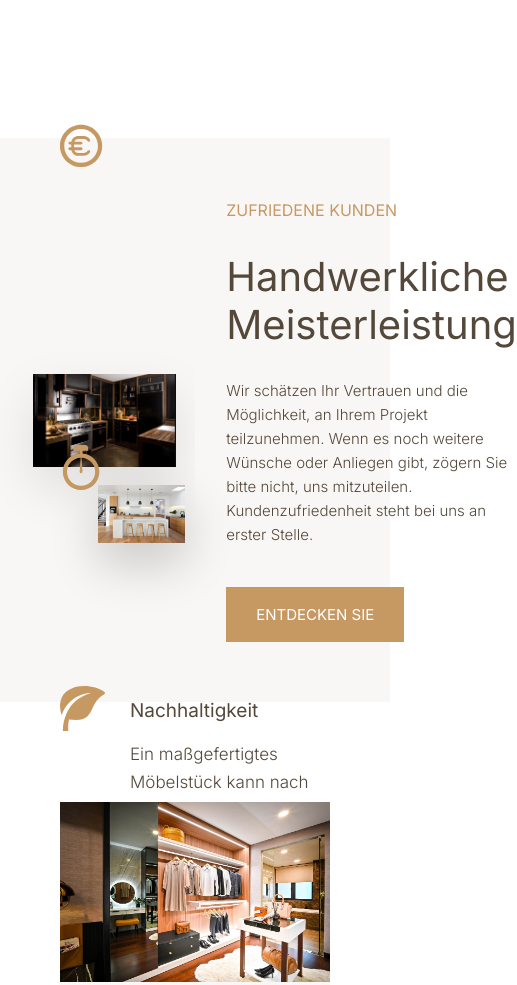
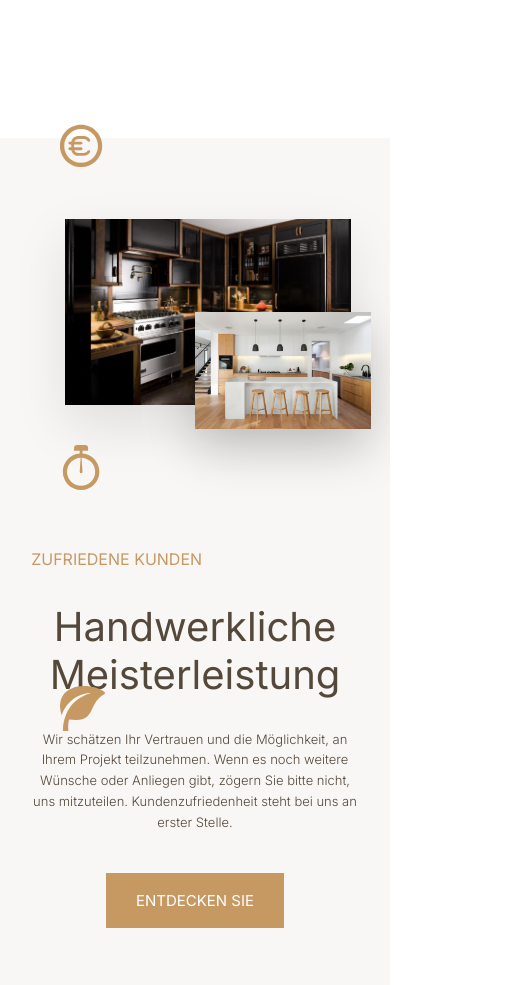
Before and after one commit to Abdu-alyousef/Furniture-design, a website: page index.html in a window 390 px wide. Shown: the part 900-1885 px from the top of the page, 517 px wide, since content can reach past the window. Drawn offline with Linux system fonts and the light colour scheme.

Commit message:
fixed some bugs

```diff
--- a/index.html
+++ b/index.html
@@ -118,7 +118,7 @@
         <p class="story__text">Wir schätzen Ihr Vertrauen und die Möglichkeit, an Ihrem Projekt teilzunehmen. Wenn es
             noch weitere Wünsche oder Anliegen gibt, zögern Sie bitte nicht, uns mitzuteilen. Kundenzufriedenheit steht
             bei uns an erster Stelle.</p>
-        <button class="btn">Entdecken Sie</button>
+        <button class="btn story__btn">Entdecken Sie</button>
     </div>
 
     <section class="services">
--- a/sass/_story.scss
+++ b/sass/_story.scss
@@ -2,7 +2,7 @@
     &__pictures {
         background-color:$color-grey-light-1;
         grid-column: full-start / col-end 4;
-        background-size: cover;
+
 
         display: grid;
         grid-template-rows: repeat(6, 1fr);
@@ -51,6 +51,30 @@
 }
 
 
+
+@media only screen and (max-width: 480px) {
+    .story {
+        &__pictures {
+    grid-column: full-start / full-end;
+        }
+
+
+    &__content {
+
+        grid-column: full-start / full-end;
+        text-align: center;
+        font-size: 1.3rem;
+    }
+
+
+    &__text {
+        font-size: 1.3rem;
+    }
+    &__btn {
+        justify-self: center;
+    }
+  }
+}
 
 
 
```
Also changed, not shown: css/style.css.
